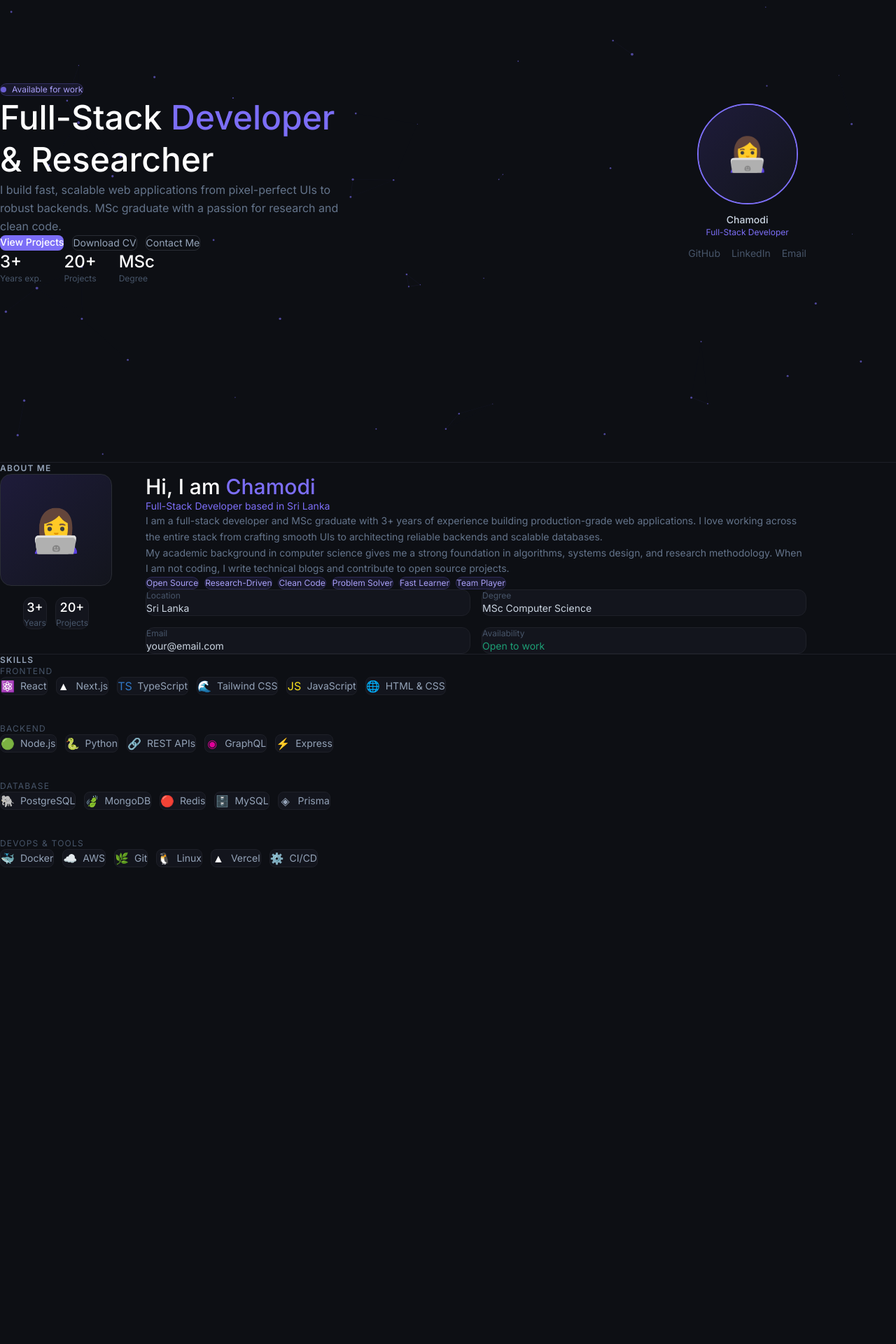
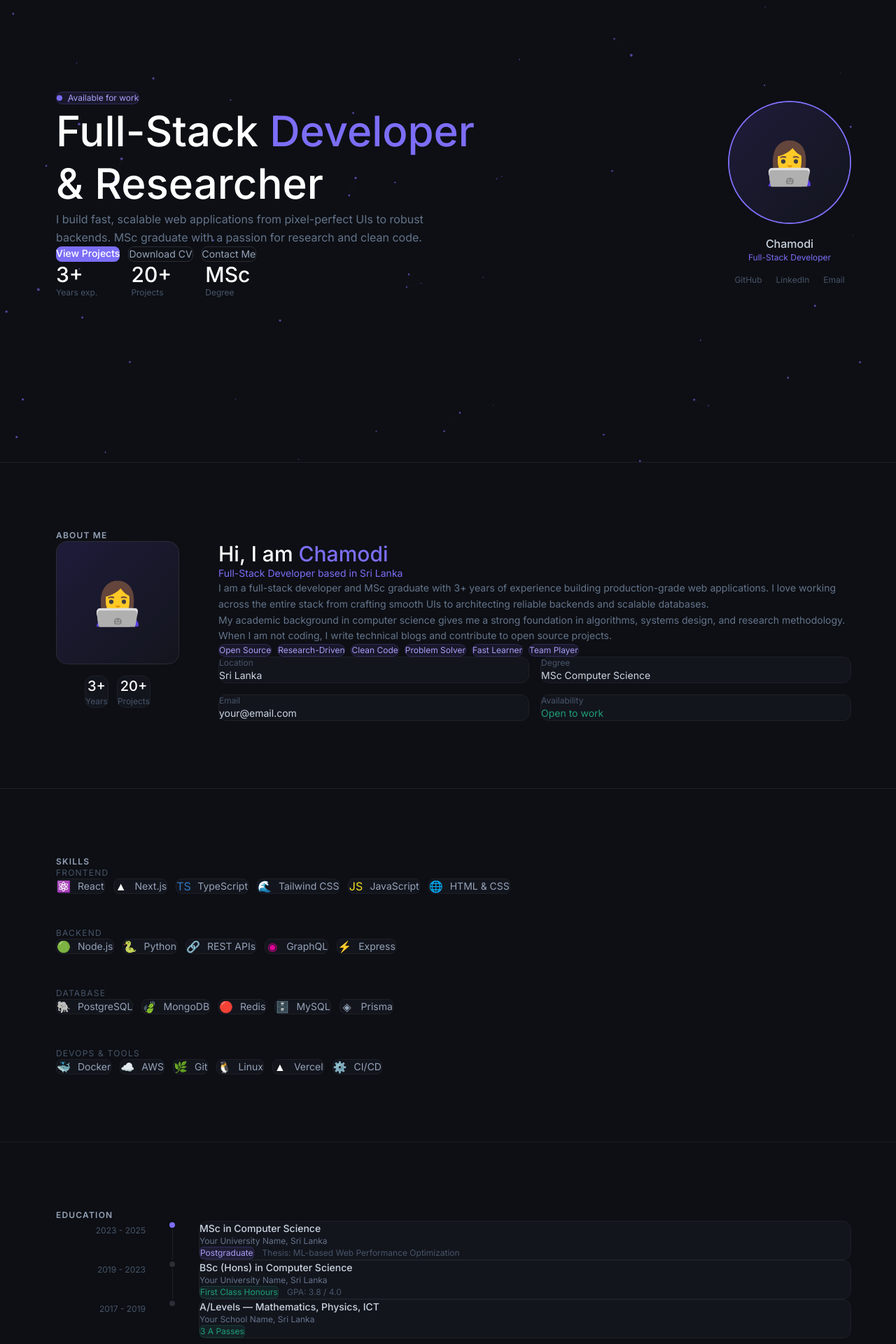
Before and after one commit to CHAMODI274/my-portfolio, a Next.js app: page / in a window 1280 px wide. Shown: the part 140-2060 px from the top of the page at 70% size. Before the commit the page ends 1379 px from the top, so only its background shows below. Built offline with nearby package versions, Linux system fonts and the light colour scheme.

Commit message:
Education section and other updates

```diff
--- a/app/globals.css
+++ b/app/globals.css
@@ -1,9 +1,4 @@
 @import "tailwindcss";
-
-main {
-  padding-left: env(safe-area-inset-left);
-  overflow-x: hidden;
-}
 
 * {
   box-sizing: border-box;
@@ -19,6 +14,7 @@ body {
   background-color: #0d0f14;
   color: #e2e8f0;
   font-family: 'Inter', sans-serif;
+  overflow-x: hidden;
 }
 
 /* Custom scrollbar */
--- a/app/layout.js
+++ b/app/layout.js
@@ -5,8 +5,8 @@ import Navbar from '../components/Navbar'
 const inter = Inter({ subsets: ['latin'] })
 
 export const metadata = {
-  title: 'Your Name | Full-Stack Developer',
-  description: 'Portfolio of Your Name — Full-Stack Developer based in Sri Lanka.',
+  title: 'Chamodi | Full-Stack Developer',
+  description: 'Portfolio of Chamodi — Full-Stack Developer based in Sri Lanka.',
 }
 
 export default function RootLayout({ children }) {
@@ -14,7 +14,9 @@ export default function RootLayout({ children }) {
     <html lang="en">
       <body className={inter.className}>
         <Navbar />
-        {children}
+        <main className="w-full overflow-x-hidden">
+          {children}
+        </main>
       </body>
     </html>
   )
--- a/app/page.js
+++ b/app/page.js
@@ -1,6 +1,7 @@
 import Hero from '../components/Hero'
 import About from '../components/About'
 import Skills from '../components/Skills'
+import Education from '../components/Education'
 
 export default function Home() {
   return (
@@ -8,6 +9,7 @@ export default function Home() {
       <Hero />
       <About />
       <Skills />
+      <Education />
     </main>
   );
 }
--- a/components/About.js
+++ b/components/About.js
@@ -1,96 +1,69 @@
 export default function About() {
 
-  const traits = [
-    'Open Source',
-    'Research-Driven',
-    'Clean Code',
-    'Problem Solver',
-    'Fast Learner',
-    'Team Player',
-  ]
+  const traits = ['Open Source','Research-Driven','Clean Code','Problem Solver','Fast Learner','Team Player']
 
   return (
-    <section id="about" className="py-20 border-t border-[#1e2028]">
-      <div className="max-w-6xl mx-auto px-6">
+    <section id="about" style={{padding:'96px 0',borderTop:'1px solid #1e2028'}}>
+      <div style={{maxWidth:'1400px',margin:'0 auto',padding:'0 64px 0 80px'}}>
 
-        {/* Section label */}
-        <p className="text-xs font-semibold text-[#94a3b8] uppercase tracking-widest mb-10">
+        <p className="text-xs font-semibold text-[#94a3b8] uppercase tracking-widest mb-12">
           About Me
         </p>
 
-        <div className="flex flex-col md:flex-row gap-12 items-start">
+        <div className="flex flex-col md:flex-row gap-14 items-start">
 
-          {/* LEFT — Photo */}
           <div className="flex-shrink-0 flex flex-col items-center gap-4">
-            <div className="w-40 h-40 rounded-2xl border border-[#2a2d35] bg-gradient-to-br from-[#1e1b3a] to-[#13151d] flex items-center justify-center text-6xl">
+            <div className="w-44 h-44 rounded-2xl border border-[#2a2d35] bg-gradient-to-br from-[#1e1b3a] to-[#13151d] flex items-center justify-center text-6xl">
               👩‍💻
             </div>
-            {/* Small decorative stat cards */}
             <div className="flex gap-3">
-              <div className="bg-[#13151d] border border-[#1e2028] rounded-xl px-4 py-2 text-center">
-                <div className="text-lg font-medium text-white">3+</div>
-                <div className="text-xs text-[#475569]">Years</div>
+              <div className="bg-[#13151d] border border-[#1e2028] rounded-xl px-5 py-3 text-center">
+                <div className="text-xl font-medium text-white">3+</div>
+                <div className="text-xs text-[#475569] mt-0.5">Years</div>
               </div>
-              <div className="bg-[#13151d] border border-[#1e2028] rounded-xl px-4 py-2 text-center">
-                <div className="text-lg font-medium text-white">20+</div>
-                <div className="text-xs text-[#475569]">Projects</div>
+              <div className="bg-[#13151d] border border-[#1e2028] rounded-xl px-5 py-3 text-center">
+                <div className="text-xl font-medium text-white">20+</div>
+                <div className="text-xs text-[#475569] mt-0.5">Projects</div>
               </div>
             </div>
           </div>
 
-          {/* RIGHT — Text */}
-          <div className="flex-1">
+          <div className="flex-1 min-w-0">
             <h2 className="text-2xl md:text-3xl font-medium text-white mb-2">
               Hi, I am <span className="text-[#7c6ef7]">Chamodi</span>
             </h2>
-            <p className="text-sm text-[#7c6ef7] mb-6">
-              Full-Stack Developer based in Sri Lanka
-            </p>
-
+            <p className="text-sm text-[#7c6ef7] mb-6">Full-Stack Developer based in Sri Lanka</p>
             <p className="text-[#64748b] text-sm leading-relaxed mb-4">
-              I am a full-stack developer and MSc graduate with 3+ years of experience
-              building production-grade web applications. I love working across the entire
-              stack from crafting smooth UIs to architecting reliable backends and
-              scalable databases.
+              I am a full-stack developer and MSc graduate with 3+ years of experience building production-grade web applications. I love working across the entire stack from crafting smooth UIs to architecting reliable backends and scalable databases.
             </p>
             <p className="text-[#64748b] text-sm leading-relaxed mb-8">
-              My academic background in computer science gives me a strong foundation
-              in algorithms, systems design, and research methodology. When I am not
-              coding, I write technical blogs and contribute to open source projects.
+              My academic background in computer science gives me a strong foundation in algorithms, systems design, and research methodology. When I am not coding, I write technical blogs and contribute to open source projects.
             </p>
-
-            {/* Trait tags */}
-            <div className="flex flex-wrap gap-2 mb-8">
+            <div className="flex flex-wrap gap-2 mb-10">
               {traits.map((trait) => (
-                <span
-                  key={trait}
-                  className="text-xs bg-[#7c6ef7]/10 text-[#a89ff7] border border-[#7c6ef7]/20 px-3 py-1.5 rounded-full"
-                >
+                <span key={trait} className="text-xs bg-[#7c6ef7]/10 text-[#a89ff7] border border-[#7c6ef7]/20 px-3 py-1.5 rounded-full">
                   {trait}
                 </span>
               ))}
             </div>
-
-            {/* Info grid */}
-            <div className="grid grid-cols-2 gap-4">
+            <div className="grid grid-cols-1 sm:grid-cols-2 gap-4">
               <div className="bg-[#13151d] border border-[#1e2028] rounded-xl p-4">
-                <p className="text-xs text-[#475569] mb-1">Location</p>
+                <p className="text-xs text-[#475569] mb-1.5">Location</p>
                 <p className="text-sm text-[#cbd5e1]">Sri Lanka</p>
               </div>
               <div className="bg-[#13151d] border border-[#1e2028] rounded-xl p-4">
-                <p className="text-xs text-[#475569] mb-1">Degree</p>
+                <p className="text-xs text-[#475569] mb-1.5">Degree</p>
                 <p className="text-sm text-[#cbd5e1]">MSc Computer Science</p>
               </div>
               <div className="bg-[#13151d] border border-[#1e2028] rounded-xl p-4">
-                <p className="text-xs text-[#475569] mb-1">Email</p>
+                <p className="text-xs text-[#475569] mb-1.5">Email</p>
                 <p className="text-sm text-[#cbd5e1]">your@email.com</p>
               </div>
               <div className="bg-[#13151d] border border-[#1e2028] rounded-xl p-4">
-                <p className="text-xs text-[#475569] mb-1">Availability</p>
+                <p className="text-xs text-[#475569] mb-1.5">Availability</p>
                 <p className="text-sm text-[#1d9e75]">Open to work</p>
               </div>
             </div>
-
           </div>
         </div>
       </div>
--- /dev/null
+++ b/components/Education.js
@@ -0,0 +1,71 @@
+export default function Education() {
+
+  const educationItems = [
+    {
+      period: '2023 - 2025',
+      degree: 'MSc in Computer Science',
+      school: 'Your University Name, Sri Lanka',
+      badge: 'Postgraduate',
+      badgeColor: 'text-[#a89ff7] bg-[#7c6ef7]/10 border-[#7c6ef7]/20',
+      note: 'Thesis: ML-based Web Performance Optimization',
+      current: true,
+    },
+    {
+      period: '2019 - 2023',
+      degree: 'BSc (Hons) in Computer Science',
+      school: 'Your University Name, Sri Lanka',
+      badge: 'First Class Honours',
+      badgeColor: 'text-[#1d9e75] bg-[#1d9e75]/10 border-[#1d9e75]/20',
+      note: 'GPA: 3.8 / 4.0',
+      current: false,
+    },
+    {
+      period: '2017 - 2019',
+      degree: 'A/Levels — Mathematics, Physics, ICT',
+      school: 'Your School Name, Sri Lanka',
+      badge: '3 A Passes',
+      badgeColor: 'text-[#1d9e75] bg-[#1d9e75]/10 border-[#1d9e75]/20',
+      note: '',
+      current: false,
+    },
+  ]
+
+  return (
+    <section id="education" style={{padding:'96px 0',borderTop:'1px solid #1e2028'}}>
+      <div style={{maxWidth:'1400px',margin:'0 auto',padding:'0 64px 0 80px'}}>
+
+        <p className="text-xs font-semibold text-[#94a3b8] uppercase tracking-widest mb-12">
+          Education
+        </p>
+
+        <div className="flex flex-col">
+          {educationItems.map((item, index) => (
+            <div key={index} className="flex gap-8 pb-12 last:pb-0">
+
+              <div className="w-32 flex-shrink-0 text-right pt-1">
+                <span className="text-xs text-[#475569]">{item.period}</span>
+              </div>
+
+              <div className="flex flex-col items-center flex-shrink-0">
+                <div className={`w-3 h-3 rounded-full mt-1 border-2 border-[#0d0f14] flex-shrink-0 ${item.current ? 'bg-[#7c6ef7]' : 'bg-[#2a2d35]'}`} />
+                {index < educationItems.length - 1 && (
+                  <div className="w-px flex-1 bg-[#1e2028] mt-2" />
+                )}
+              </div>
+
+              <div className="flex-1 min-w-0 bg-[#13151d] border border-[#1e2028] rounded-xl p-6 -mt-1">
+                <h3 className="text-sm font-medium text-[#cbd5e1] mb-1.5">{item.degree}</h3>
+                <p className="text-xs text-[#64748b] mb-4">{item.school}</p>
+                <div className="flex flex-wrap items-center gap-3">
+                  <span className={`text-xs border px-2.5 py-1 rounded-md ${item.badgeColor}`}>{item.badge}</span>
+                  {item.note && <span className="text-xs text-[#475569]">{item.note}</span>}
+                </div>
+              </div>
+
+            </div>
+          ))}
+        </div>
+      </div>
+    </section>
+  )
+}
--- a/components/Hero.js
+++ b/components/Hero.js
@@ -28,26 +28,22 @@ export default function Hero() {
 
     const draw = () => {
       ctx.clearRect(0, 0, canvas.width, canvas.height)
-
       particles.forEach(p => {
         p.x += p.vx
         p.y += p.vy
-
         if (p.x < 0) p.x = canvas.width
         if (p.x > canvas.width)  p.x = 0
         if (p.y < 0) p.y = canvas.height
         if (p.y > canvas.height) p.y = 0
-
         ctx.beginPath()
         ctx.arc(p.x, p.y, p.r, 0, Math.PI * 2)
         ctx.fillStyle = 'rgba(124, 110, 247, 0.6)'
         ctx.fill()
       })
-
       particles.forEach((a, i) => {
         particles.slice(i + 1).forEach(b => {
-          const dx   = a.x - b.x
-          const dy   = a.y - b.y
+          const dx = a.x - b.x
+          const dy = a.y - b.y
           const dist = Math.sqrt(dx * dx + dy * dy)
           if (dist < 100) {
             ctx.beginPath()
@@ -59,10 +55,8 @@ export default function Hero() {
           }
         })
       })
-
       animationId = requestAnimationFrame(draw)
     }
-
     draw()
 
     return () => {
@@ -72,107 +66,75 @@ export default function Hero() {
   }, [])
 
   return (
-    <section id="home" className="relative min-h-screen flex items-center overflow-hidden">
+    <section id="home" style={{position:'relative',minHeight:'100vh',display:'flex',alignItems:'center',overflow:'hidden',width:'100%'}}>
 
-      <canvas
-        ref={canvasRef}
-        className="absolute inset-0 w-full h-full"
-      />
+      <canvas ref={canvasRef} style={{position:'absolute',inset:0,width:'100%',height:'100%'}} />
 
-      <div className="relative z-10 max-w-6xl mx-auto px-10 w-full pt-20">
-        <div className="flex flex-col md:flex-row items-center justify-between gap-12">
+      <div style={{position:'relative',zIndex:10,width:'100%',maxWidth:'1400px',margin:'0 auto',padding:'96px 64px 64px 80px'}}>
+        <div className="flex flex-col md:flex-row items-center justify-between gap-16">
 
-          <div className="flex-1">
+          {/* LEFT */}
+          <div className="flex-1 min-w-0">
 
             <div className="inline-flex items-center gap-2 bg-[#7c6ef7]/10 border border-[#7c6ef7]/25 text-[#a89ff7] text-xs px-3 py-1.5 rounded-full mb-6">
-              <span className="w-2 h-2 rounded-full bg-[#7c6ef7] animate-pulse" />
+              <span className="w-2 h-2 rounded-full bg-[#7c6ef7] animate-pulse flex-shrink-0" />
               Available for work
             </div>
 
-            <h1 className="text-4xl md:text-5xl font-medium text-white leading-tight mb-4">
+            <h1 className="text-5xl md:text-6xl font-medium text-white leading-tight mb-5">
               Full-Stack <span className="text-[#7c6ef7]">Developer</span>
               <br />
               {'&'} Researcher
             </h1>
 
-            <p className="text-[#64748b] text-sm md:text-base leading-relaxed max-w-lg mb-8">
+            <p className="text-[#64748b] text-base leading-relaxed max-w-xl mb-8">
               I build fast, scalable web applications from pixel-perfect UIs
               to robust backends. MSc graduate with a passion for research and clean code.
             </p>
 
-            <div className="flex flex-wrap gap-3 mb-10">
-              <a
-                href="#projects"
-                className="bg-[#7c6ef7] text-white text-sm px-6 py-2.5 rounded-lg hover:bg-[#6a5de8] transition-colors font-medium"
-              >
+            <div className="flex flex-wrap gap-3 mb-12">
+              <a href="#projects" className="bg-[#7c6ef7] text-white text-sm px-6 py-2.5 rounded-lg hover:bg-[#6a5de8] transition-colors font-medium">
                 View Projects
               </a>
-              <a
-                href="#cv"
-                className="border border-[#2a2d35] text-[#94a3b8] text-sm px-5 py-2.5 rounded-lg hover:border-[#7c6ef7] hover:text-white transition-all"
-              >
+              <a href="#cv" className="border border-[#2a2d35] text-[#94a3b8] text-sm px-5 py-2.5 rounded-lg hover:border-[#7c6ef7] hover:text-white transition-all">
                 Download CV
               </a>
-              <a
-                href="#contact"
-                className="border border-[#2a2d35] text-[#94a3b8] text-sm px-5 py-2.5 rounded-lg hover:border-[#7c6ef7] hover:text-white transition-all"
-              >
+              <a href="#contact" className="border border-[#2a2d35] text-[#94a3b8] text-sm px-5 py-2.5 rounded-lg hover:border-[#7c6ef7] hover:text-white transition-all">
                 Contact Me
               </a>
             </div>
 
-            <div className="flex gap-8">
+            <div className="flex gap-12">
               <div>
-                <div className="text-2xl font-medium text-white">3+</div>
-                <div className="text-xs text-[#475569] mt-0.5">Years exp.</div>
+                <div className="text-3xl font-medium text-white">3+</div>
+                <div className="text-xs text-[#475569] mt-1">Years exp.</div>
               </div>
               <div>
-                <div className="text-2xl font-medium text-white">20+</div>
-                <div className="text-xs text-[#475569] mt-0.5">Projects</div>
+                <div className="text-3xl font-medium text-white">20+</div>
+                <div className="text-xs text-[#475569] mt-1">Projects</div>
               </div>
               <div>
-                <div className="text-2xl font-medium text-white">MSc</div>
-                <div className="text-xs text-[#475569] mt-0.5">Degree</div>
+                <div className="text-3xl font-medium text-white">MSc</div>
+                <div className="text-xs text-[#475569] mt-1">Degree</div>
               </div>
             </div>
           </div>
 
-          <div className="flex flex-col items-center gap-3">
-
-            <div className="w-36 h-36 rounded-full border-2 border-[#7c6ef7] p-1">
-              <div className="w-full h-full rounded-full bg-gradient-to-br from-[#1e1b3a] to-[#13151d] flex items-center justify-center text-5xl">
+          {/* RIGHT */}
+          <div className="flex flex-col items-center gap-4 flex-shrink-0">
+            <div className="w-44 h-44 rounded-full border-2 border-[#7c6ef7] p-1">
+              <div className="w-full h-full rounded-full bg-gradient-to-br from-[#1e1b3a] to-[#13151d] flex items-center justify-center text-6xl">
                 👩‍💻
               </div>
             </div>
-
             <div className="text-center">
-              <div className="text-sm font-medium text-[#cbd5e1]">Chamodi</div>
-              <div className="text-xs text-[#7c6ef7]">Full-Stack Developer</div>
+              <div className="text-base font-medium text-[#cbd5e1]">Chamodi</div>
+              <div className="text-xs text-[#7c6ef7] mt-1">Full-Stack Developer</div>
             </div>
-
-            <div className="flex gap-4 mt-1">
-              <a
-                href="https://github.com"
-                target="_blank"
-                rel="noreferrer"
-                className="text-[#475569] hover:text-white transition-colors text-sm"
-              >
-                GitHub
-              </a>
-              <a
-                href="https://linkedin.com"
-                target="_blank"
-                rel="noreferrer"
-                className="text-[#475569] hover:text-white transition-colors text-sm"
-              >
-                LinkedIn
-              </a>
-              <a
-                href="mailto:you@email.com"
-                className="text-[#475569] hover:text-white transition-colors text-sm"
-              >
-                Email
-              </a>
+            <div className="flex gap-5">
+              <a href="https://github.com" target="_blank" rel="noreferrer" className="text-xs text-[#475569] hover:text-white transition-colors">GitHub</a>
+              <a href="https://linkedin.com" target="_blank" rel="noreferrer" className="text-xs text-[#475569] hover:text-white transition-colors">LinkedIn</a>
+              <a href="mailto:you@email.com" className="text-xs text-[#475569] hover:text-white transition-colors">Email</a>
             </div>
           </div>
 
--- a/components/Skills.js
+++ b/components/Skills.js
@@ -4,12 +4,12 @@ export default function Skills() {
     {
       label: 'Frontend',
       skills: [
-        { name: 'React',       icon: '⚛️',  color: 'text-[#61dafb]' },
-        { name: 'Next.js',     icon: '▲',   color: 'text-white'     },
-        { name: 'TypeScript',  icon: 'TS',  color: 'text-[#3178c6]' },
-        { name: 'Tailwind CSS',icon: '🌊',  color: 'text-[#38bdf8]' },
-        { name: 'JavaScript',  icon: 'JS',  color: 'text-[#f7df1e]' },
-        { name: 'HTML & CSS',  icon: '🌐',  color: 'text-[#e34f26]' },
+        { name: 'React',        icon: '⚛️', color: 'text-[#61dafb]' },
+        { name: 'Next.js',      icon: '▲',  color: 'text-white'     },
+        { name: 'TypeScript',   icon: 'TS', color: 'text-[#3178c6]' },
+        { name: 'Tailwind CSS', icon: '🌊', color: 'text-[#38bdf8]' },
+        { name: 'JavaScript',   icon: 'JS', color: 'text-[#f7df1e]' },
+        { name: 'HTML & CSS',   icon: '🌐', color: 'text-[#e34f26]' },
       ],
     },
     {
@@ -35,43 +35,37 @@ export default function Skills() {
     {
       label: 'DevOps & Tools',
       skills: [
-        { name: 'Docker',  icon: '🐳', color: 'text-[#2496ed]' },
-        { name: 'AWS',     icon: '☁️', color: 'text-[#ff9900]' },
-        { name: 'Git',     icon: '🌿', color: 'text-[#f05032]' },
-        { name: 'Linux',   icon: '🐧', color: 'text-[#94a3b8]' },
-        { name: 'Vercel',  icon: '▲',  color: 'text-white'     },
-        { name: 'CI/CD',   icon: '⚙️', color: 'text-[#94a3b8]' },
+        { name: 'Docker', icon: '🐳', color: 'text-[#2496ed]' },
+        { name: 'AWS',    icon: '☁️', color: 'text-[#ff9900]' },
+        { name: 'Git',    icon: '🌿', color: 'text-[#f05032]' },
+        { name: 'Linux',  icon: '🐧', color: 'text-[#94a3b8]' },
+        { name: 'Vercel', icon: '▲',  color: 'text-white'     },
+        { name: 'CI/CD',  icon: '⚙️', color: 'text-[#94a3b8]' },
       ],
     },
   ]
 
   return (
-    <section id="skills" className="py-20 border-t border-[#1e2028]">
-      <div className="max-w-6xl mx-auto px-6">
+    <section id="skills" style={{padding:'96px 0',borderTop:'1px solid #1e2028'}}>
+      <div style={{maxWidth:'1400px',margin:'0 auto',padding:'0 64px 0 80px'}}>
 
-        {/* Section label */}
-        <p className="text-xs font-semibold text-[#94a3b8] uppercase tracking-widest mb-10">
+        <p className="text-xs font-semibold text-[#94a3b8] uppercase tracking-widest mb-12">
           Skills
         </p>
 
-        {/* Categories */}
-        <div className="flex flex-col gap-10">
+        <div className="flex flex-col gap-12">
           {skillCategories.map((category) => (
             <div key={category.label}>
-
-              {/* Category title */}
-              <p className="text-xs text-[#475569] uppercase tracking-widest mb-4">
+              <p className="text-xs text-[#475569] uppercase tracking-widest mb-5">
                 {category.label}
               </p>
-
-              {/* Skill chips */}
               <div className="flex flex-wrap gap-3">
                 {category.skills.map((skill) => (
                   <div
                     key={skill.name}
-                    className="flex items-center gap-2 bg-[#13151d] border border-[#1e2028] rounded-lg px-4 py-2.5 hover:border-[#7c6ef7]/50 transition-colors group"
+                    className="flex items-center gap-2.5 bg-[#13151d] border border-[#1e2028] rounded-lg px-4 py-3 hover:border-[#7c6ef7]/50 transition-colors group cursor-default"
                   >
-                    <span className={`text-base ${skill.color} w-5 text-center`}>
+                    <span className={`text-base ${skill.color} w-5 text-center leading-none`}>
                       {skill.icon}
                     </span>
                     <span className="text-sm text-[#94a3b8] group-hover:text-white transition-colors">
@@ -83,7 +77,6 @@ export default function Skills() {
             </div>
           ))}
         </div>
-
       </div>
     </section>
   )
```
Also changed, not shown: components/Navbar.js (+18 -43 lines).
